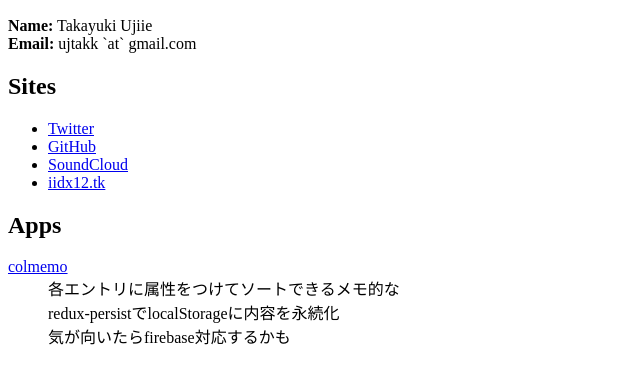
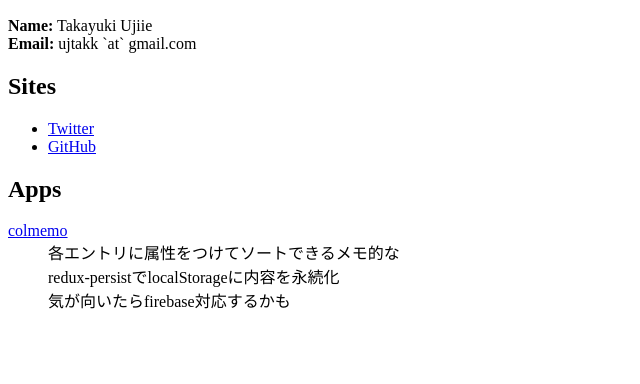
Before and after one commit to ujtakk/ujtakk, a plain HTML site: page public/index.html in a window 1280 px wide. Shown: the part 110-494 px from the top of the page, without its empty margins (0-640 px from the left). Drawn offline with Linux system fonts and the light colour scheme.

Commit message:
Remove some links

```diff
--- a/public/index.html
+++ b/public/index.html
@@ -13,8 +13,6 @@
     <ul>
       <li><a href="https://twitter.com/ujtakk">Twitter</a></li>
       <li><a href="https://github.com/ujtakk">GitHub</a></li>
-      <li><a href="https://soundcloud.com/ujtakk">SoundCloud</a></li>
-      <li><a href="https://iidx12.tk/users/5333-7359">iidx12.tk</a></li>
     </ul>
     <h2>Apps</h2>
     <dl>
```
